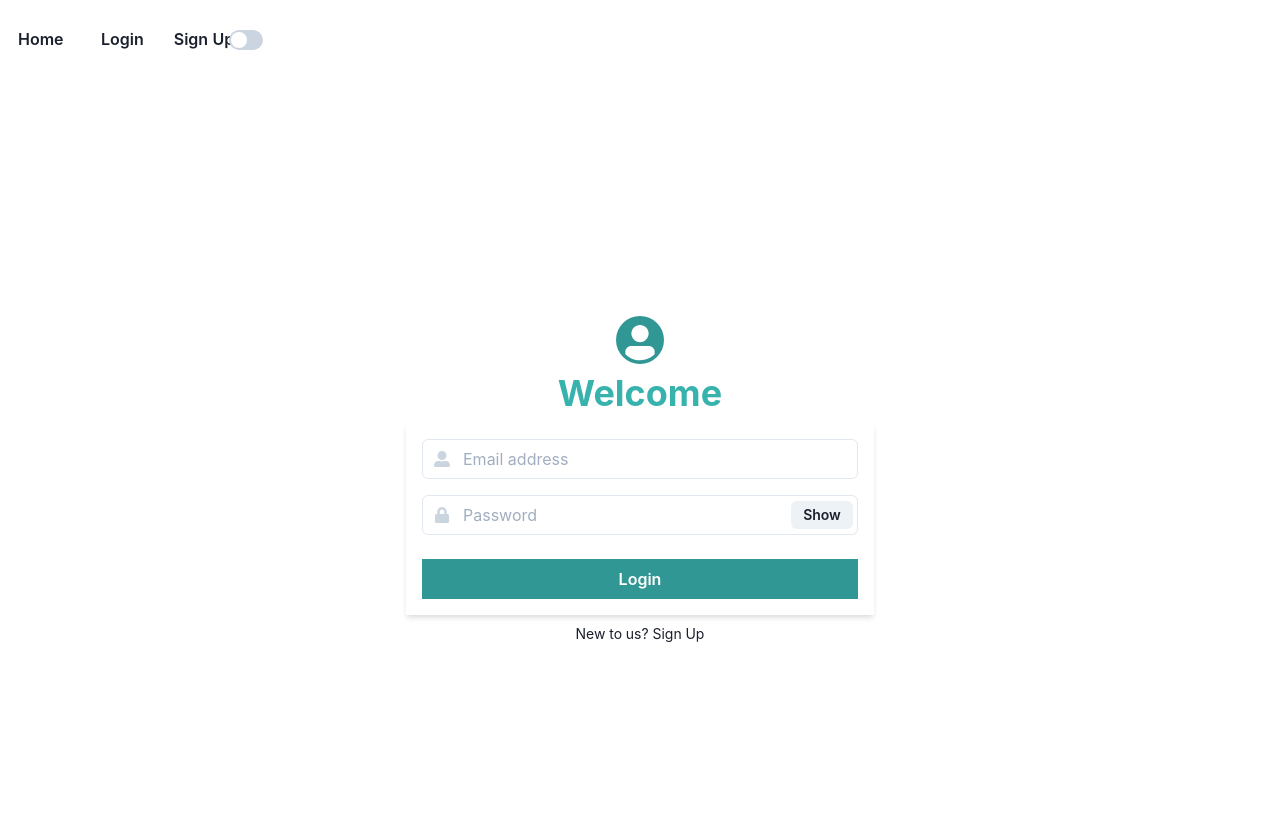
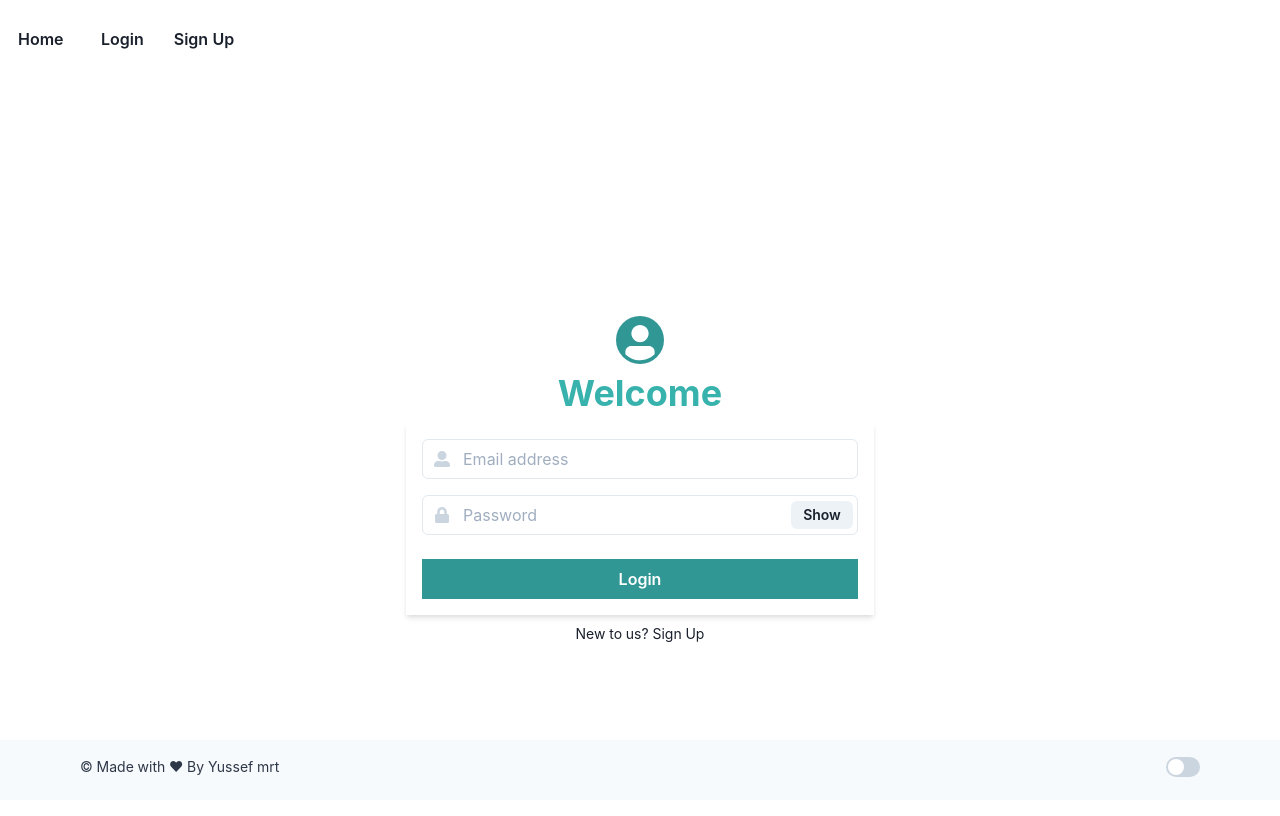
Before and after one commit to TheXtn/XtnsChat, a Next.js app: page /login in a window 1280 px wide. Shown: the top 816 px of the page. Built offline with nearby package versions, Linux system fonts and the light colour scheme; no server answers.

Commit message:
Update for ui

```diff
--- a/components/Layout/Lay.js
+++ b/components/Layout/Lay.js
@@ -1,5 +1,6 @@
 import { Fragment } from 'react';
 import {Nav} from "./index";
+import SmallWithSocial from "./footer";
 
 
 function Lay(props) {
@@ -7,6 +8,7 @@ function Lay(props) {
     <Fragment>
       <Nav/>
       <main>{props.children}</main>
+        <SmallWithSocial/>
     </Fragment>
   );
 }
--- /dev/null
+++ b/components/Layout/footer.js
@@ -0,0 +1,67 @@
+import {
+    Box,
+    chakra,
+    Container, Flex,
+    Stack, Switch,
+    Text, useColorMode,
+    useColorModeValue,
+    VisuallyHidden,
+} from '@chakra-ui/react';
+import { FaInstagram, FaTwitter, FaYoutube } from 'react-icons/fa';
+import { ReactNode } from 'react';
+
+const SocialButton = () => {
+  return (
+    <chakra.button
+      bg={useColorModeValue('blackAlpha.100', 'whiteAlpha.100')}
+      rounded={'full'}
+      w={8}
+      h={8}
+      cursor={'pointer'}
+      as={'a'}
+      href={"dsfdsf"}
+      display={'inline-flex'}
+      alignItems={'center'}
+      justifyContent={'center'}
+      transition={'background 0.3s ease'}
+      _hover={{
+        bg: useColorModeValue('blackAlpha.200', 'whiteAlpha.200'),
+      }}>
+      <VisuallyHidden>{''}</VisuallyHidden>
+      {''}
+    </chakra.button>
+  );
+};
+
+export default function SmallWithSocial() {
+    const { colorMode, toggleColorMode } = useColorMode()
+  const isDark = colorMode === 'dark'
+  return (
+    <Box
+position= 'fixed'
+   bottom='0'
+   width='100%'
+   height='60px'   /* Height of the footer */
+
+     bottom='0'
+      bg={useColorModeValue('gray.50', 'gray.900')}
+      color={useColorModeValue('gray.700', 'gray.200')}>
+      <Container
+        as={Stack}
+        maxW={'6xl'}
+        py={4}
+        direction={{ base: 'column', md: 'row' }}
+        spacing={4}
+        justify={{ base: 'center', md: 'space-between' }}
+        align={{ base: 'center', md: 'center' }}>
+        <Text>© Made with ♥ By Yussef mrt</Text>
+ <Switch
+          color="green"
+        align="center"
+          isChecked={isDark}
+          onChange={toggleColorMode}
+        />
+      </Container>
+    </Box>
+  );
+}
--- a/components/Layout/index.js
+++ b/components/Layout/index.js
@@ -6,7 +6,7 @@ import {
     Switch,
     Flex,
     Button,
-  IconButton
+    IconButton, Box
 } from '@chakra-ui/react'
 import { HamburgerIcon, CloseIcon } from '@chakra-ui/icons'
 import Link from 'next/link'
@@ -116,14 +116,7 @@ export const Nav = () => {
           onClick={() => changeDisplay('flex')}
           display={['flex', 'flex', 'none', 'none']}
         />
-        <Switch
-          color="green"
 
-        right="1rem"
-        align="center"
-          isChecked={isDark}
-          onChange={toggleColorMode}
-        />
       </Flex>
 
       {/* Mobile Content */}
@@ -164,11 +157,13 @@ export const Nav = () => {
               aria-label="Home"
               my={5}
               w="100%"
+              onClick={() => changeDisplay('none')}
             >
               Home
                     </Button>
           </Link>
 
+          {!session && (
               <Link href="/login" passHref>
             <Button
               as="a"
@@ -176,11 +171,14 @@ export const Nav = () => {
               aria-label="Login"
               my={5}
               w="100%"
+              onClick={() => changeDisplay('none')}
             >
               Login
                     </Button>
           </Link>
+          )}
 
+          {!session&&(
      <Link href="/signup" passHref>
             <Button
               as="a"
@@ -188,10 +186,43 @@ export const Nav = () => {
               aria-label="Contact"
               my={5}
               w="100%"
+              onClick={() => changeDisplay('none')}
             >
               Sign Up
                     </Button>
           </Link>
+)}
+ {session&&(
+               <Link href="/profile" passHref>
+            <Button
+              as="a"
+              variant="ghost"
+              aria-label="Profile"
+              my={5}
+              w="100%"
+              onClick={() => changeDisplay('none')}
+            >
+              Profile
+                    </Button>
+          </Link>
+          )
+          }
+          {session&&(
+
+            <Button
+                onClick={hlogout}
+              as="a"
+              variant="ghost"
+              aria-label="Profile"
+              my={5}
+              w="100%"
+                onClick={() => changeDisplay('none')}
+            >
+              Logout
+                    </Button>
+
+          )
+          }
         </Flex>
       </Flex>
     </Flex>
--- a/pages/_app.js
+++ b/pages/_app.js
@@ -37,7 +37,7 @@ function MyApp({ Component, pageProps }) {
   return(
 
 <ChakraProvider>
-
+<title>Yussef Chat App</title>
 <Lay>{loading?<Progress size="xs" isIndeterminate />:<Component {...pageProps} />}</Lay>
 
 
```
Also changed, not shown: pages/profile.js (+6 -3 lines). Lines whose indentation alone changed are shown as unchanged.
